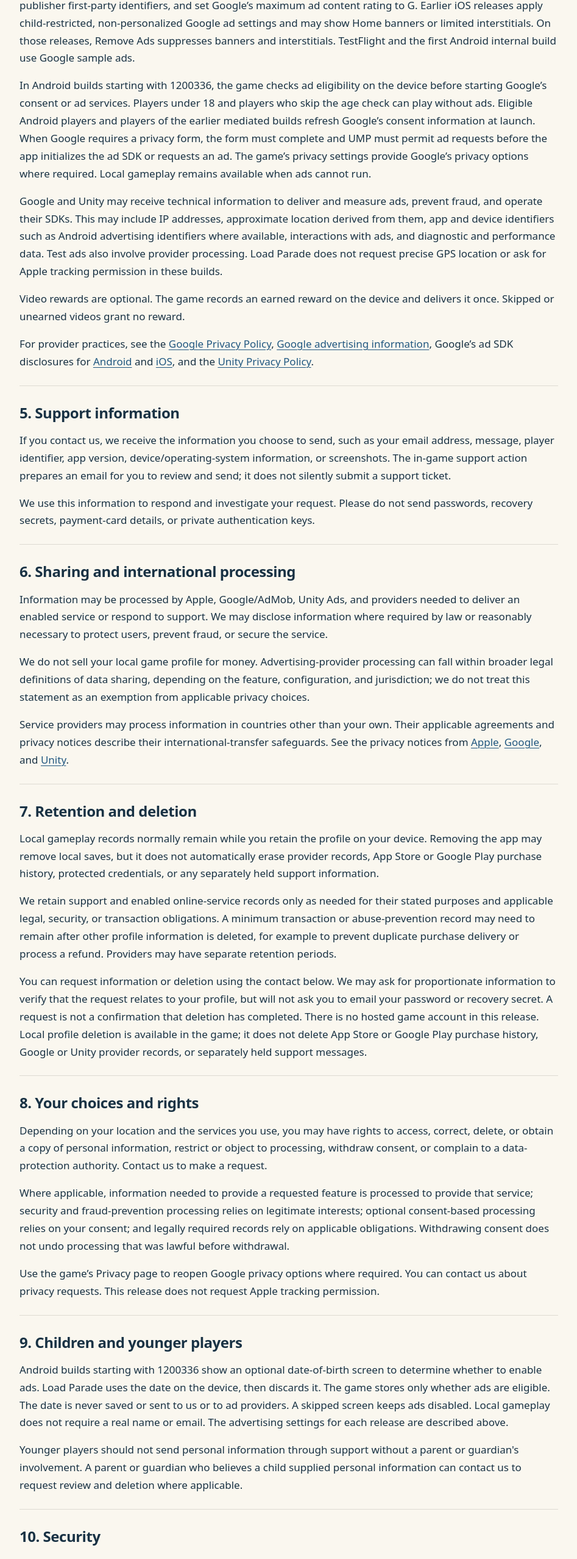
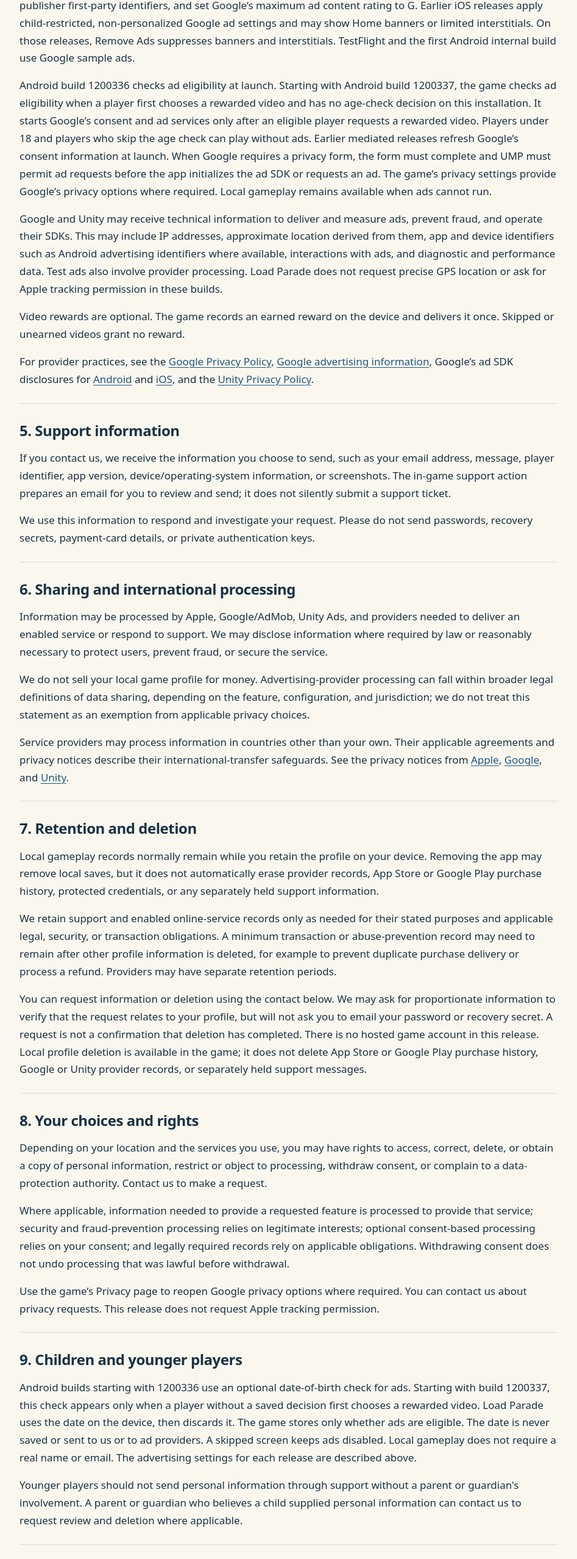
Before and after one commit to ismaeelka/ismaeelapps.com, a plain HTML site: page loadparade/privacypolicy/index.html in a window 1280 px wide. Shown: the part 2220-4776 px from the top of the page at 61% size, without its empty margins (166-1113 px from the left). Drawn offline with Linux system fonts and the light colour scheme.

Commit message:
Clarify when Load Parade checks age for rewarded ads

```diff
--- a/loadparade/privacypolicy/index.html
+++ b/loadparade/privacypolicy/index.html
@@ -61,7 +61,7 @@
 
   <section id="advertising"><h2>4. Advertising and consent</h2>
 <p>Load Parade uses Google AdMob and Google’s User Messaging Platform (UMP). Android releases using mediation and the iOS App Store distribution build 1200328 use Unity Ads through AdMob to provide optional rewarded videos. These builds use contextual Unity Ads settings, disable publisher ad personalization and publisher first-party identifiers, and set Google’s maximum ad content rating to G. Earlier iOS releases apply child-restricted, non-personalized Google ad settings and may show Home banners or limited interstitials. On those releases, Remove Ads suppresses banners and interstitials. TestFlight and the first Android internal build use Google sample ads.</p>
-<p>In Android builds starting with 1200336, the game checks ad eligibility on the device before starting Google’s consent or ad services. Players under 18 and players who skip the age check can play without ads. Eligible Android players and players of the earlier mediated builds refresh Google’s consent information at launch. When Google requires a privacy form, the form must complete and UMP must permit ad requests before the app initializes the ad SDK or requests an ad. The game’s privacy settings provide Google’s privacy options where required. Local gameplay remains available when ads cannot run.</p>
+<p>Android build 1200336 checks ad eligibility at launch. Starting with Android build 1200337, the game checks ad eligibility when a player first chooses a rewarded video and has no age-check decision on this installation. It starts Google’s consent and ad services only after an eligible player requests a rewarded video. Players under 18 and players who skip the age check can play without ads. Earlier mediated releases refresh Google’s consent information at launch. When Google requires a privacy form, the form must complete and UMP must permit ad requests before the app initializes the ad SDK or requests an ad. The game’s privacy settings provide Google’s privacy options where required. Local gameplay remains available when ads cannot run.</p>
 <p>Google and Unity may receive technical information to deliver and measure ads, prevent fraud, and operate their SDKs. This may include IP addresses, approximate location derived from them, app and device identifiers such as Android advertising identifiers where available, interactions with ads, and diagnostic and performance data. Test ads also involve provider processing. Load Parade does not request precise GPS location or ask for Apple tracking permission in these builds.</p>
 <p>Video rewards are optional. The game records an earned reward on the device and delivers it once. Skipped or unearned videos grant no reward.</p>
 <p>For provider practices, see the <a href="https://policies.google.com/privacy">Google Privacy Policy</a>, <a href="https://policies.google.com/technologies/ads">Google advertising information</a>, Google’s ad SDK disclosures for <a href="https://developers.google.com/admob/android/privacy/play-data-disclosure">Android</a> and <a href="https://developers.google.com/admob/ios/privacy/data-disclosure">iOS</a>, and the <a href="https://unity.com/legal/privacy-policy">Unity Privacy Policy</a>.</p>
@@ -91,7 +91,7 @@
   </section>
 
   <section id="children"><h2>9. Children and younger players</h2>
-<p>Android builds starting with 1200336 show an optional date-of-birth screen to determine whether to enable ads. Load Parade uses the date on the device, then discards it. The game stores only whether ads are eligible. The date is never saved or sent to us or to ad providers. A skipped screen keeps ads disabled. Local gameplay does not require a real name or email. The advertising settings for each release are described above.</p>
+<p>Android builds starting with 1200336 use an optional date-of-birth check for ads. Starting with build 1200337, this check appears only when a player without a saved decision first chooses a rewarded video. Load Parade uses the date on the device, then discards it. The game stores only whether ads are eligible. The date is never saved or sent to us or to ad providers. A skipped screen keeps ads disabled. Local gameplay does not require a real name or email. The advertising settings for each release are described above.</p>
 <p>Younger players should not send personal information through support without a parent or guardian's involvement. A parent or guardian who believes a child supplied personal information can contact us to request review and deletion where applicable.</p>
   </section>
 
```
